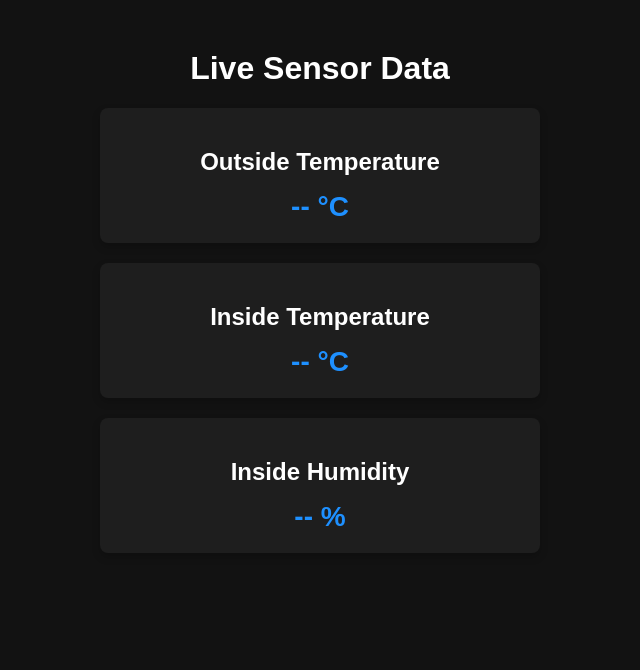
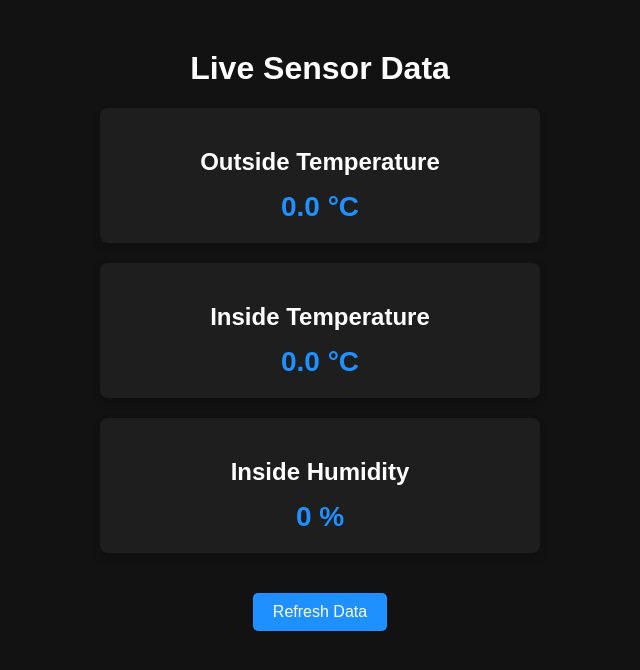
Before and after one commit to Stefan1711UNI/re-sit, a Flask app: page /data in a window 1280 px wide. Shown: the top 670 px of the page, without its empty margins (320-960 px from the left). Run offline with Flask 3, Linux system fonts and the light colour scheme.

Commit message:
data handeling test

```diff
--- a/app.py
+++ b/app.py
@@ -8,4 +8,20 @@ def index():
 
 @app.route('/data')
 def data():
-    return render_template('data.html')
+    return render_template('data.html', sensor_data=sensor_data)
+
+# Placeholder for storing sensor data
+sensor_data = {
+    "outsideTemp": 0.0,
+    "insideTemp": 0.0,
+    "insideHumidity": 0
+}
+
+# Endpoint to receive JSON data from the Arduino
+@app.route('/update-data', methods=['POST'])
+def update_data():
+    global sensor_data
+    if request.is_json:
+        sensor_data = request.get_json()  # Update the global data
+        return jsonify({"message": "Data received successfully"}), 200
+    return jsonify({"error": "Invalid data format"}), 400
--- a/templates/data.html
+++ b/templates/data.html
@@ -12,18 +12,22 @@
 
         <div class="data-card">
             <h2>Outside Temperature</h2>
-            <div class="data-value" id="outside-temp">-- °C</div>
+            <div class="data-value">{{ sensor_data.outsideTemp }} °C</div>
         </div>
 
         <div class="data-card">
             <h2>Inside Temperature</h2>
-            <div class="data-value" id="inside-temp">-- °C</div>
+            <div class="data-value">{{ sensor_data.insideTemp }} °C</div>
         </div>
 
         <div class="data-card">
             <h2>Inside Humidity</h2>
-            <div class="data-value" id="inside-humidity">-- %</div>
+            <div class="data-value">{{ sensor_data.insideHumidity }} %</div>
         </div>
+
+        <form method="get" action="/data">
+            <button class="refresh-button">Refresh Data</button>
+        </form>
     </div>
 </body>
 </html>
```
